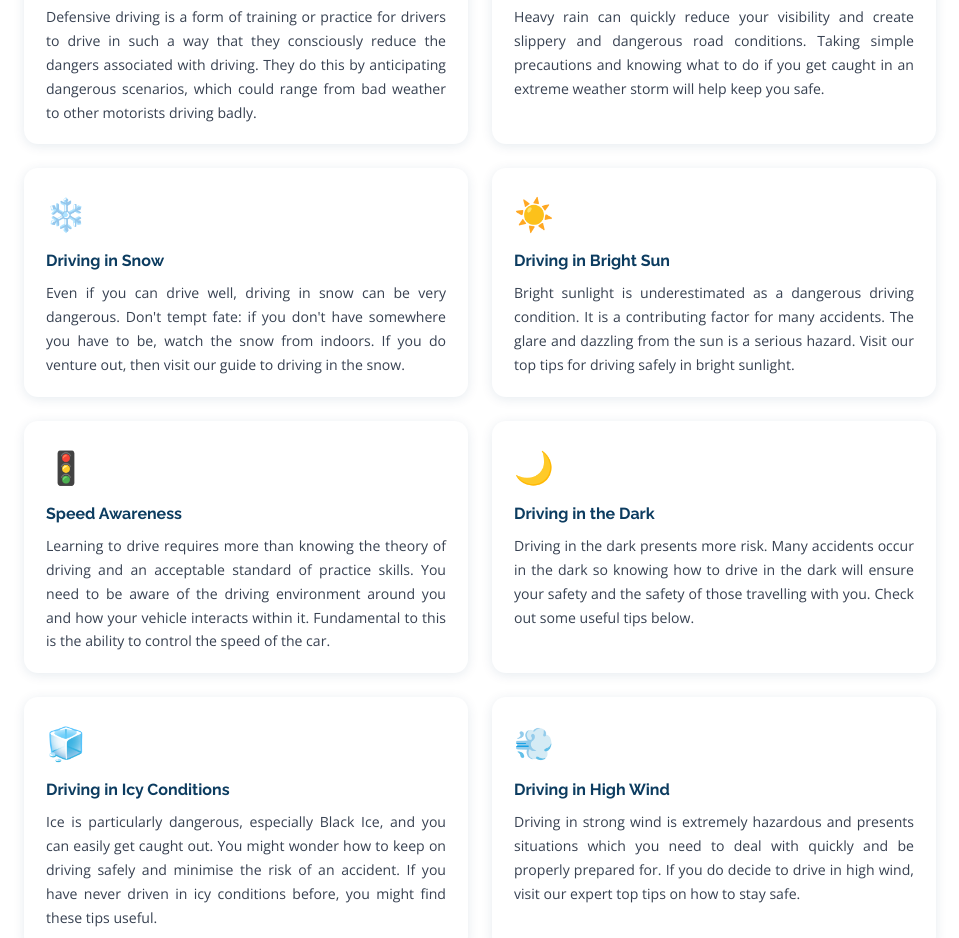
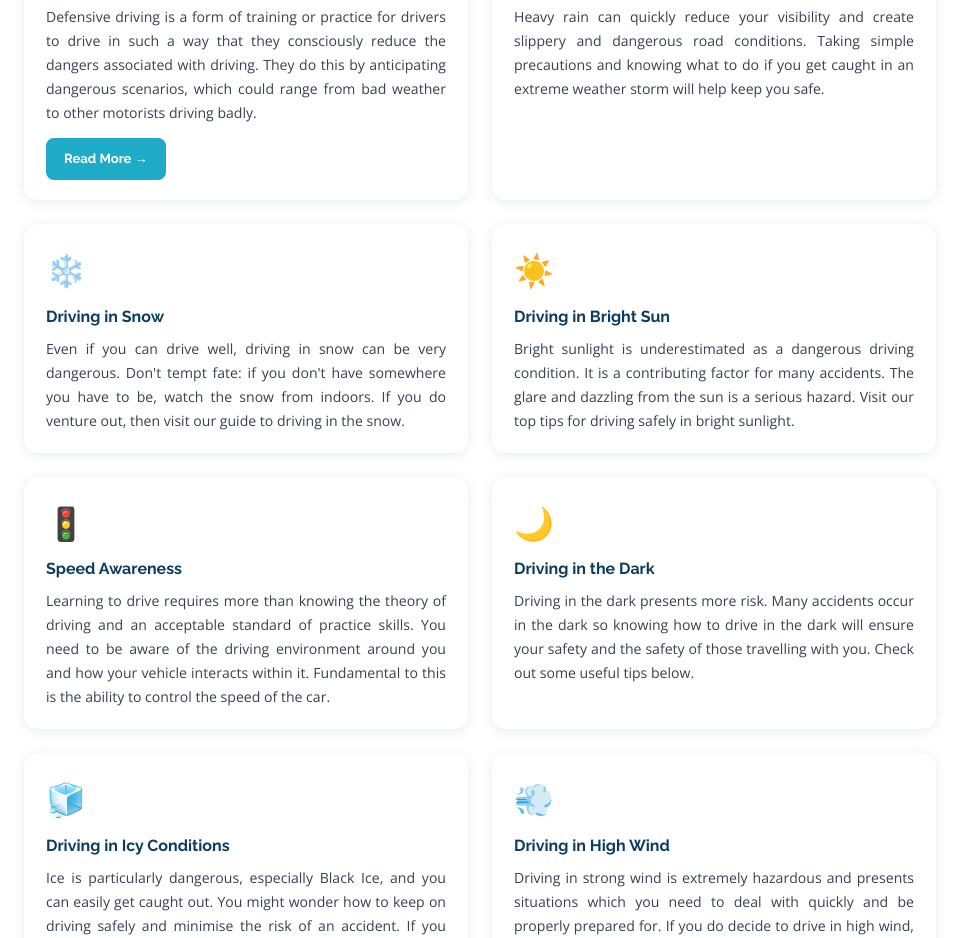
Before and after one commit to mikehinton-wq/mods-website, a React (Vite) app: page /driving-skills in a window 1280 px wide. Shown: the part 880-1818 px from the top of the page, without its empty margins (160-1119 px from the left). Built offline with nearby package versions, Linux system fonts and the light colour scheme.

Commit message:
Update site

```diff
--- a/src/pages/DrivingSkills.jsx
+++ b/src/pages/DrivingSkills.jsx
@@ -18,6 +18,7 @@ export default function DrivingSkills() {
       icon: '🛡️',
       title: 'Defensive Driving',
       desc: 'Defensive driving is a form of training or practice for drivers to drive in such a way that they consciously reduce the dangers associated with driving. They do this by anticipating dangerous scenarios, which could range from bad weather to other motorists driving badly.',
+      to: '/driving-skills/defensive-driving',
     },
     {
       icon: '🌧️',
```
